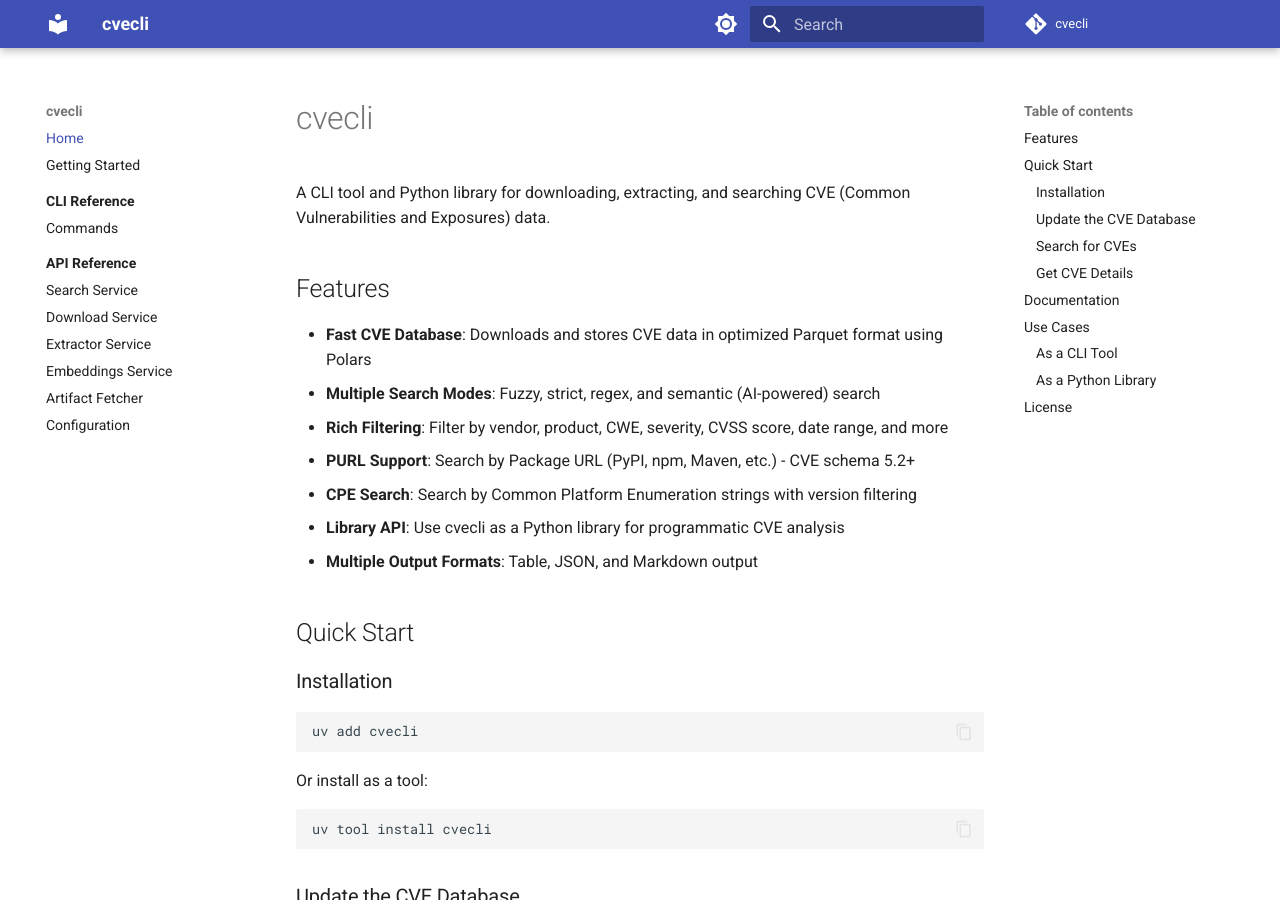
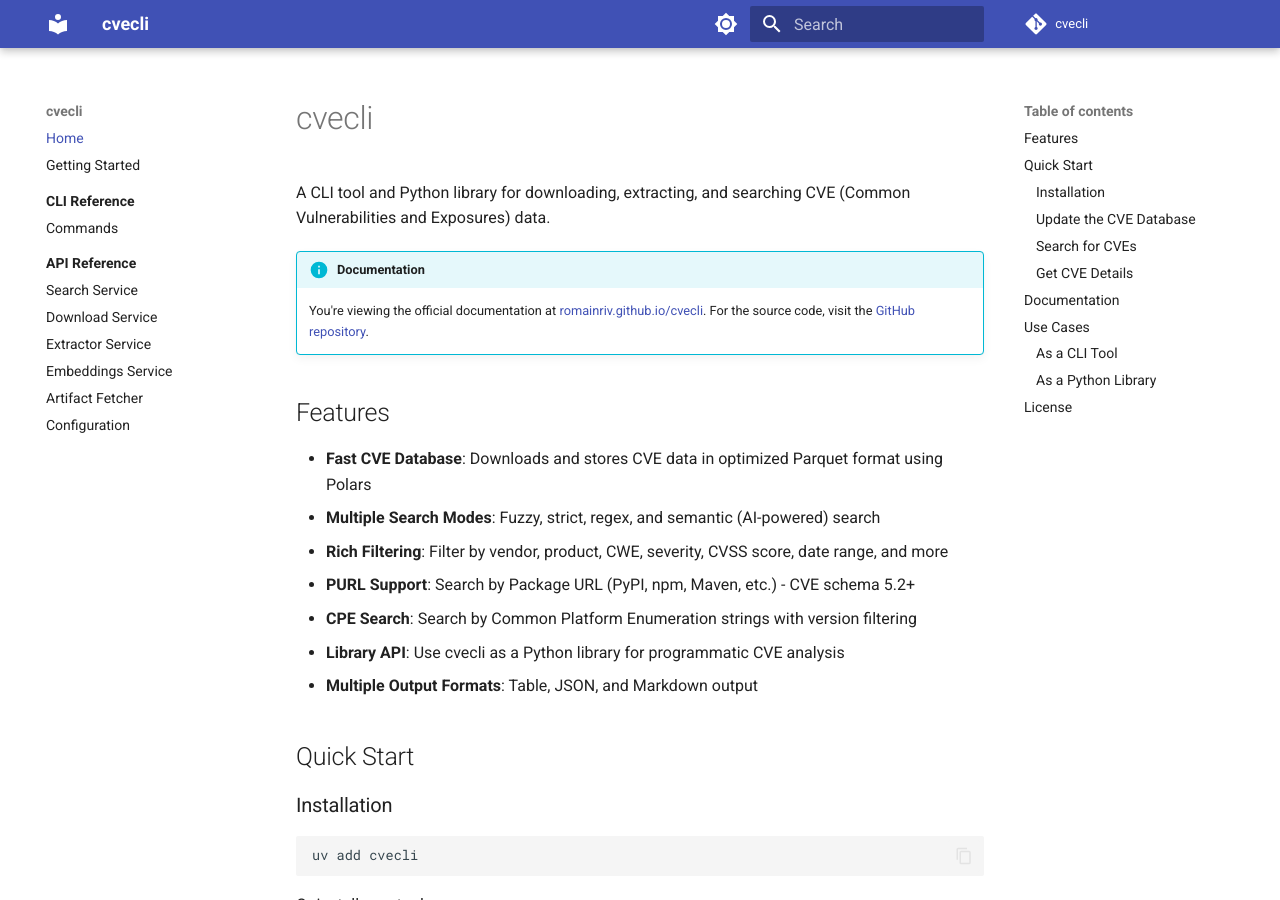
Before and after one commit to RomainRiv/cvecli, an MkDocs documentation site: the page built from docs/index.md, in a window 1280 px wide and 900 px high. Built offline with MkDocs 1.6.1 and Material for MkDocs 9.7.7, drawn with Linux system fonts in a browser that asks for light colours; comment, search, counter and statistics services are not loaded.

Commit message:
fix: fix mkocs release process

```diff
--- a/docs/index.md
+++ b/docs/index.md
@@ -1,6 +1,10 @@
 # cvecli
 
 A CLI tool and Python library for downloading, extracting, and searching CVE (Common Vulnerabilities and Exposures) data.
+
+!!! info "Documentation"
+    You're viewing the official documentation at [romainriv.github.io/cvecli](https://romainriv.github.io/cvecli/).
+    For the source code, visit the [GitHub repository](https://github.com/RomainRiv/cvecli).
 
 ## Features
 
--- a/mkdocs.yml
+++ b/mkdocs.yml
@@ -1,7 +1,7 @@
 site_name: cvecli
 site_description: CLI tool and Python library for downloading, extracting, and searching CVE data
 site_author: cvecli contributors
-site_url: https://github.com/RomainRiv/cvecli
+site_url: https://romainriv.github.io/cvecli/
 
 repo_url: https://github.com/RomainRiv/cvecli
 repo_name: cvecli
```
Also changed, not shown: README.md (+2 -0 lines), 1 other file.
